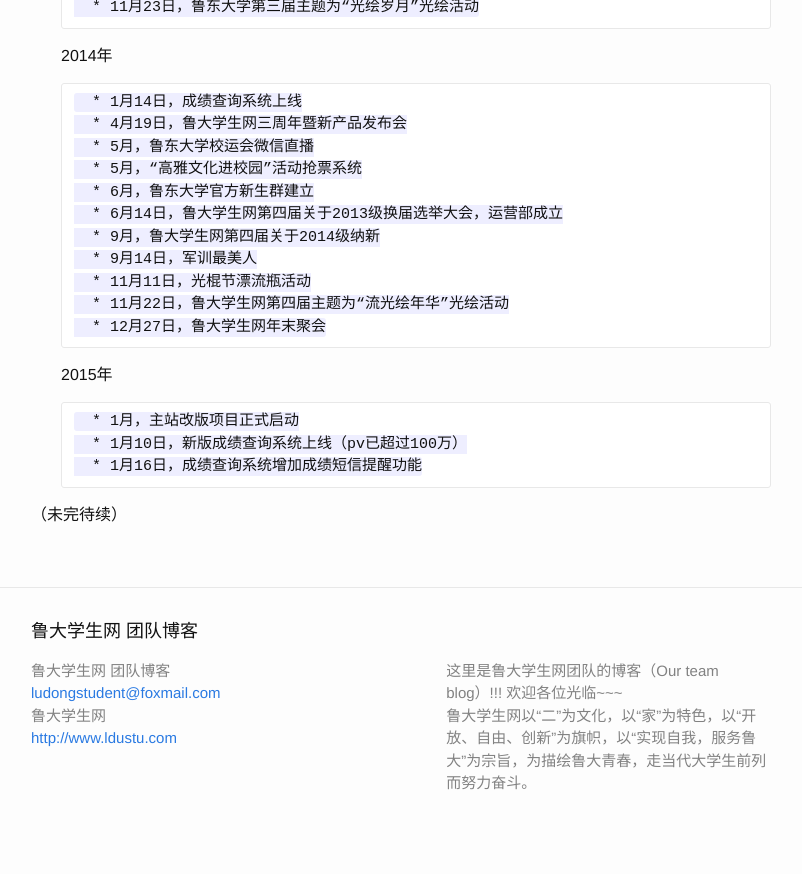
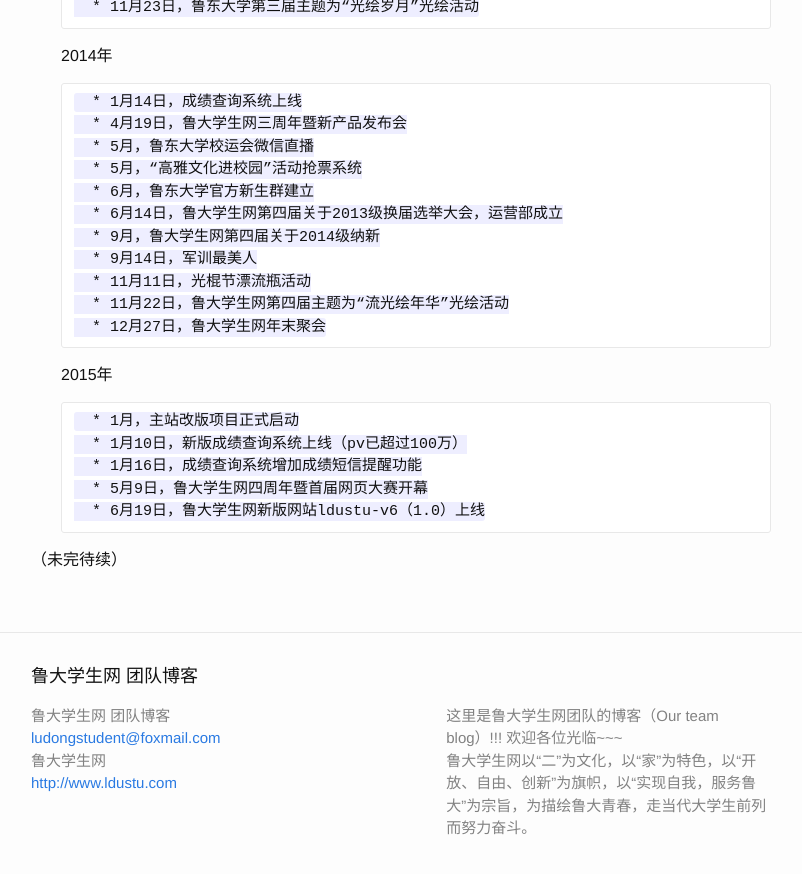
Before and after one commit to ldsn/sailboat, a Jekyll site: the page built from pages/time-line/index.markdown, in a window 1280 px wide and 900 px high, scrolled down 1601 px. Shown: the top 874 px of the window, without its empty margins (239-1041 px from the left). Built offline with Jekyll 4.4.1, drawn with Linux system fonts in a browser that asks for light colours; comment, search, counter and statistics services are not loaded.

Commit message:
update time-line and post

```diff
--- a/pages/time-line/index.markdown
+++ b/pages/time-line/index.markdown
@@ -92,5 +92,7 @@
         * 1月，主站改版项目正式启动
         * 1月10日，新版成绩查询系统上线（pv已超过100万）
         * 1月16日，成绩查询系统增加成绩短信提醒功能
+        * 5月9日，鲁大学生网四周年暨首届网页大赛开幕
+        * 6月19日，鲁大学生网新版网站ldustu-v6（1.0）上线
 
 （未完待续）
```
Also changed, not shown: _posts/2015-07-18-%e9%87%8c%e7%a8%8b%e7%a2%91--%e9%b2%81%e5%a4%a7%e5%ad%a6%e7%94%9f%e7%bd%91%e7%9a%84%e6%96%b0%e4%b8%bb%e7%ab%99.markdown (added, +36 -0 lines).
